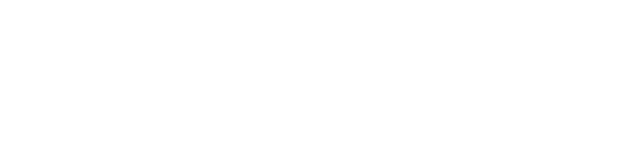
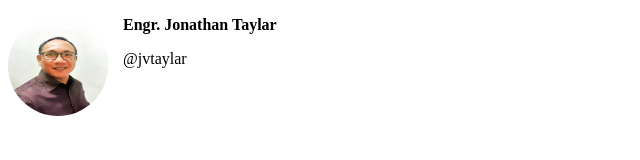
Before and after one commit to jvtaylar-cpe/PROJECT, a plain HTML site: page index.html in a window 1280 px wide. Shown: the whole page, without its empty margins (0-640 px from the left). Drawn offline with Linux system fonts and the light colour scheme.

Commit message:
third commit

```diff
--- a/index.html
+++ b/index.html
@@ -1 +1,27 @@
-<html></html>
+<!DOCTYPE html>
+<html lang="en">
+  <head>
+    <meta charset="UTF-8" />
+    <meta http-equiv="X-UA-Compatible" content="IE=edge" />
+    <meta name="viewport" content="width=device-width, initial-scale=1.0" />
+    <title>My Official Website</title>
+    <style>
+      img {
+        width: 100px;
+        height: 100px;
+        border-radius: 50px;
+        float: left;
+        margin-right: 15px;
+      }
+      .username {
+        font-weight: bold;
+      }
+    </style>
+  </head>
+  <body>
+    <img src="/images/jvt.jpg" alt="My picture" />
+    <p class="username">Engr. Jonathan Taylar</p>
+
+    <p>@jvtaylar</p>
+  </body>
+</html>
```
